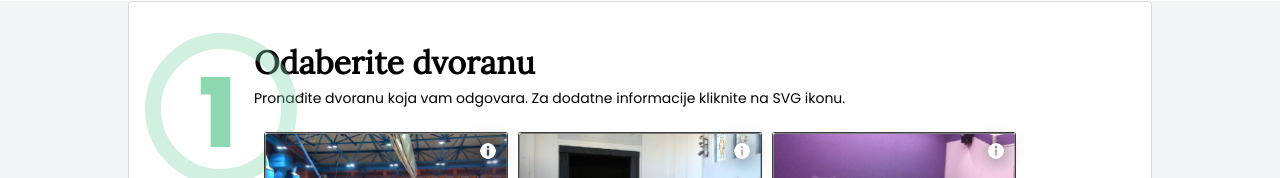
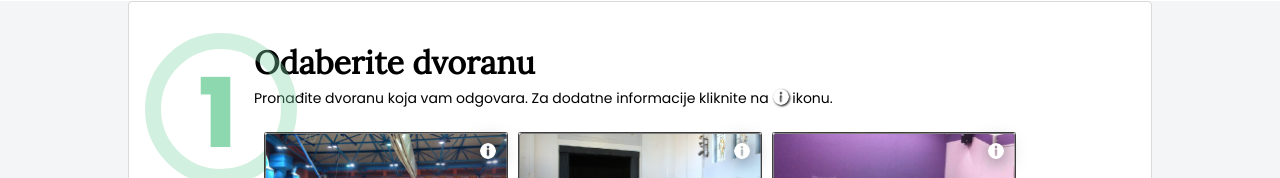
Before and after one commit to ispoljari/speck-academy-booking-app-client, a React (Create React App) app: page / in a window 1280 px wide. Shown: the part 119-297 px from the top of the page. Built offline with nearby package versions, Linux system fonts and the light colour scheme; no server answers.

Commit message:
Add png icon in subheadline text

```diff
--- a/src/UI/citizens/components/select-hall/CitizensSelectHall.js
+++ b/src/UI/citizens/components/select-hall/CitizensSelectHall.js
@@ -30,6 +30,7 @@ import {
   SecondRow,
   MainContainer,
   InfoIcon,
+  TextInfoIcon,
   Elipse,
   Number,
   LayoutWrapper
@@ -97,7 +98,7 @@ class CitizensSelectHall extends React.Component {
           <HeadlineText>Odaberite dvoranu</HeadlineText>
           <SubheadlineText>
             Pronađite dvoranu koja vam odgovara. Za dodatne informacije kliknite
-            na SVG ikonu.
+            na <TextInfoIcon src={Icon} /> ikonu.
           </SubheadlineText>
           <LayoutWrapper>
             <FirstRow>
--- a/src/UI/citizens/components/select-hall/SelectHallStyle.js
+++ b/src/UI/citizens/components/select-hall/SelectHallStyle.js
@@ -40,6 +40,16 @@ export const InfoIcon = styled.div`
   position: absolute;
   top: 10px;
   left: 215px;
+`;
+
+export const TextInfoIcon = styled.img`
+  src: url(${props => props.img});
+  vertical-align: -10%;
+  border-radius: 50%;
+  filter: drop-shadow(1px 1px 1px #000);
+  width: 16px;
+  height: 16px;
+  position: relative;
 `;
 
 //tipografija
```
